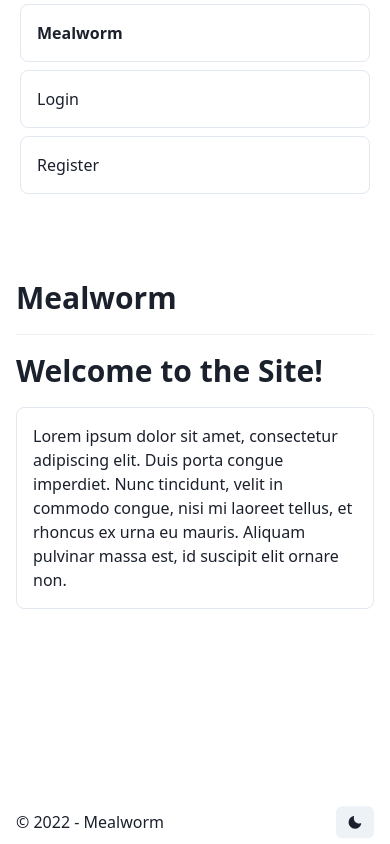
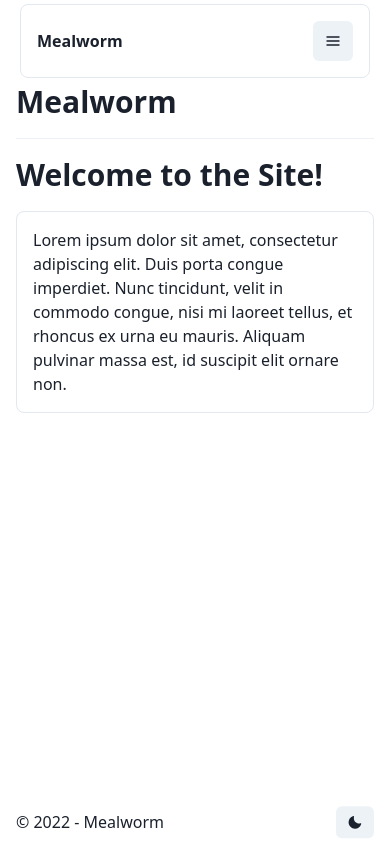
Before and after one commit to kaineyb/Mealworm_Frontend, a React (Create React App) app: page / in a window 390 px wide. Built offline with nearby package versions, Linux system fonts and the light colour scheme.

Commit message:
added mobile menu

```diff
--- /dev/null
+++ b/src/components/navBar/menuToggle.jsx
@@ -0,0 +1,16 @@
+import { CloseIcon, HamburgerIcon } from "@chakra-ui/icons";
+import { Box, IconButton } from "@chakra-ui/react";
+import React from "react";
+
+const MenuToggle = ({ toggle, isOpen }) => {
+  return (
+    <Box display={{ base: "block", md: "none" }} onClick={toggle}>
+      {isOpen ? (
+        <IconButton icon={<CloseIcon />} />
+      ) : (
+        <IconButton icon={<HamburgerIcon />} />
+      )}
+    </Box>
+  );
+};
+export default MenuToggle;
--- a/src/components/navBar/navBar.jsx
+++ b/src/components/navBar/navBar.jsx
@@ -1,32 +1,38 @@
-import { Box, Flex, Link, Spacer } from "@chakra-ui/react";
-import React, { Component, Fragment } from "react";
-import { Link as RouterLink } from "react-router-dom";
+import { Box, Flex, HStack, Spacer } from "@chakra-ui/react";
+import React, { Fragment, useState } from "react";
 import config from "../../services/config.json";
+import MenuToggle from "./menuToggle";
 import NavbarUser from "./navBarUser";
 
-class Navbar extends Component {
-  render() {
+const Navbar = (props) => {
+  const [isOpen, setIsOpen] = useState(false);
+  const toggle = () => setIsOpen(!isOpen);
+
   return (
     <Fragment>
       <header>
-          <Box mb={20}>
         <nav>
           <Flex direction={{ base: "column", md: "row" }}>
-                <Link as={RouterLink} to="/">
             <Box borderWidth="1px" borderRadius="lg" p={4} m={1}>
+              <HStack>
                 <strong>{config.siteName}</strong>
+                <Spacer />
+                <MenuToggle toggle={toggle} isOpen={isOpen} />
+              </HStack>
             </Box>
-                </Link>
-
             <Spacer />
+            <Box
+              display={{ base: isOpen ? "block" : "none", md: "block" }}
+              flexBasis={{ base: "100%", md: "auto" }}
+            >
+              <Flex direction={{ base: "column", md: "row" }}>
                 <NavbarUser />
               </Flex>
+            </Box>
+          </Flex>
         </nav>
-          </Box>
       </header>
     </Fragment>
   );
-  }
-}
-
+};
 export default Navbar;
```
Lines whose indentation alone changed are shown as unchanged.
